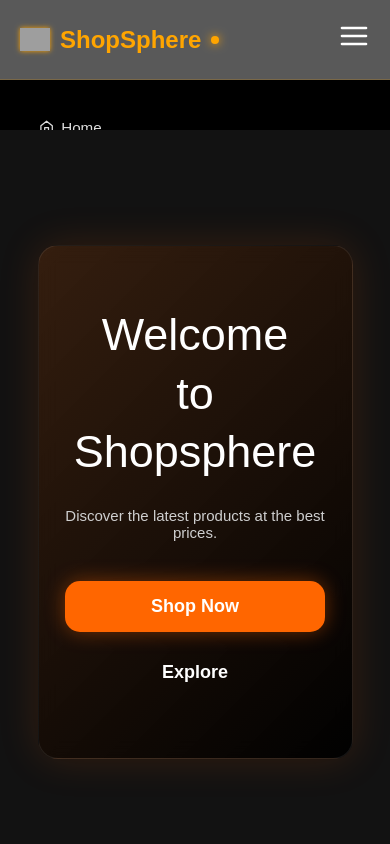
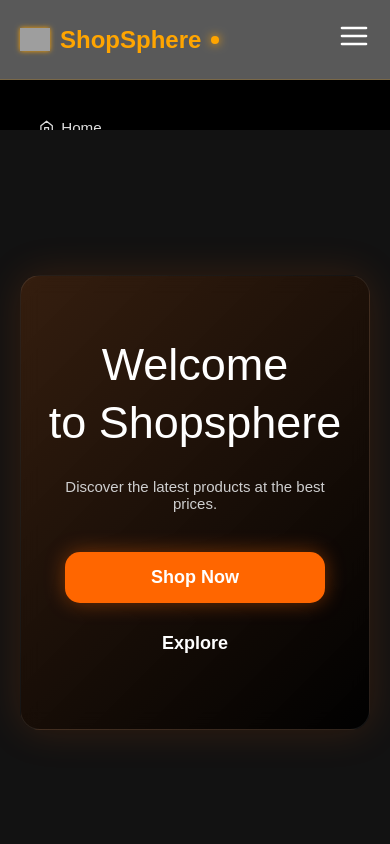
Before and after one commit to its-preeti/Shopsphere-frontend, a React (Vite) app: page / in a window 390 px wide. Shown: the top 844 px of the page. Built offline with nearby package versions, Linux system fonts and the light colour scheme; grey boxes are pictures that could not be loaded.

Commit message:
adding frontend on git

```diff
--- a/src/pages/Home/Home.css
+++ b/src/pages/Home/Home.css
@@ -213,8 +213,8 @@
   /* HERO SECTION */
 
   .hero-box{
-    width: 90%;
-    padding: 60px 20px;
+    width: 100%;
+    padding: 60px 25px;
     border-radius: 20px;
     margin: auto;
   }
@@ -252,8 +252,8 @@
   /* CATEGORIES */
 
   .categories h1{
-    font-size: 40px;
-    line-height: 1.1;
+    font-size: 30px;
+    line-height: 1;
     word-break: break-word;
     text-align: center;
     padding: 0 10px;
```
